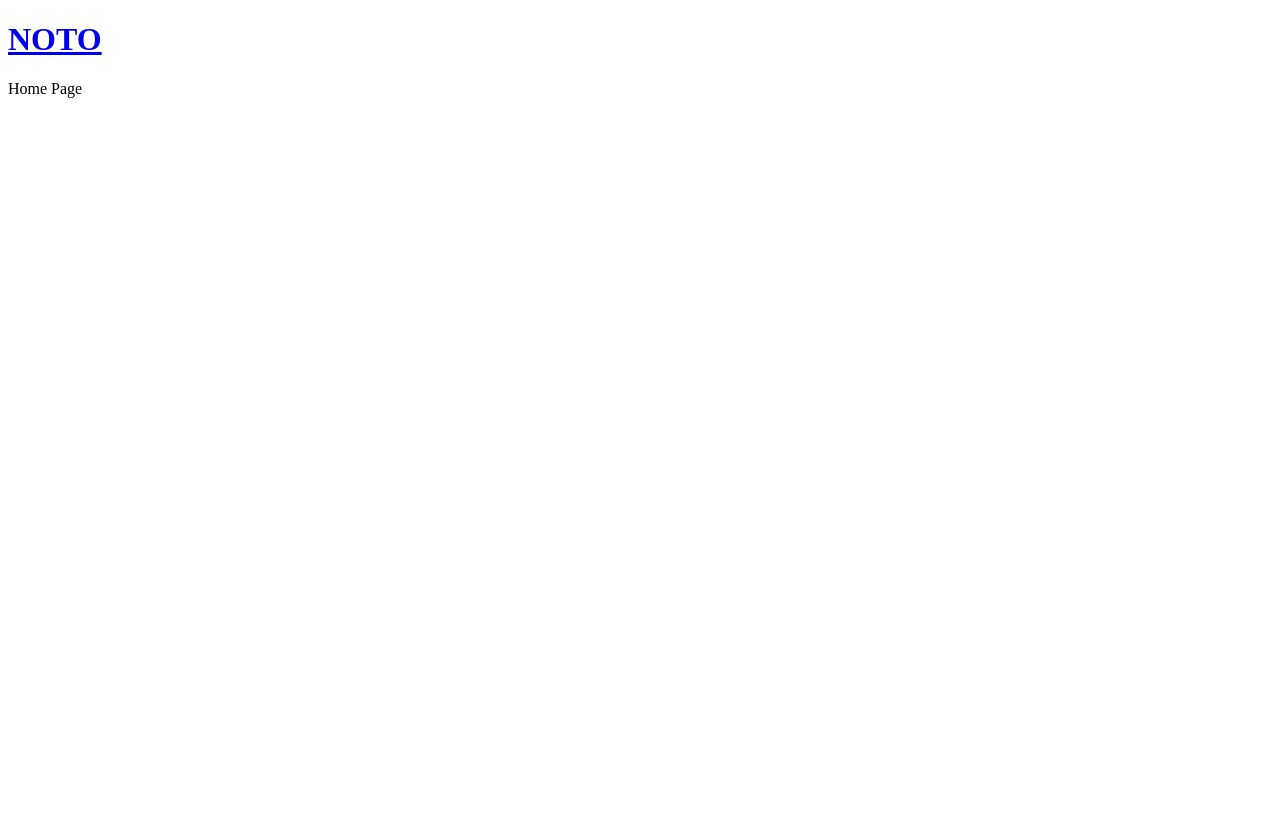
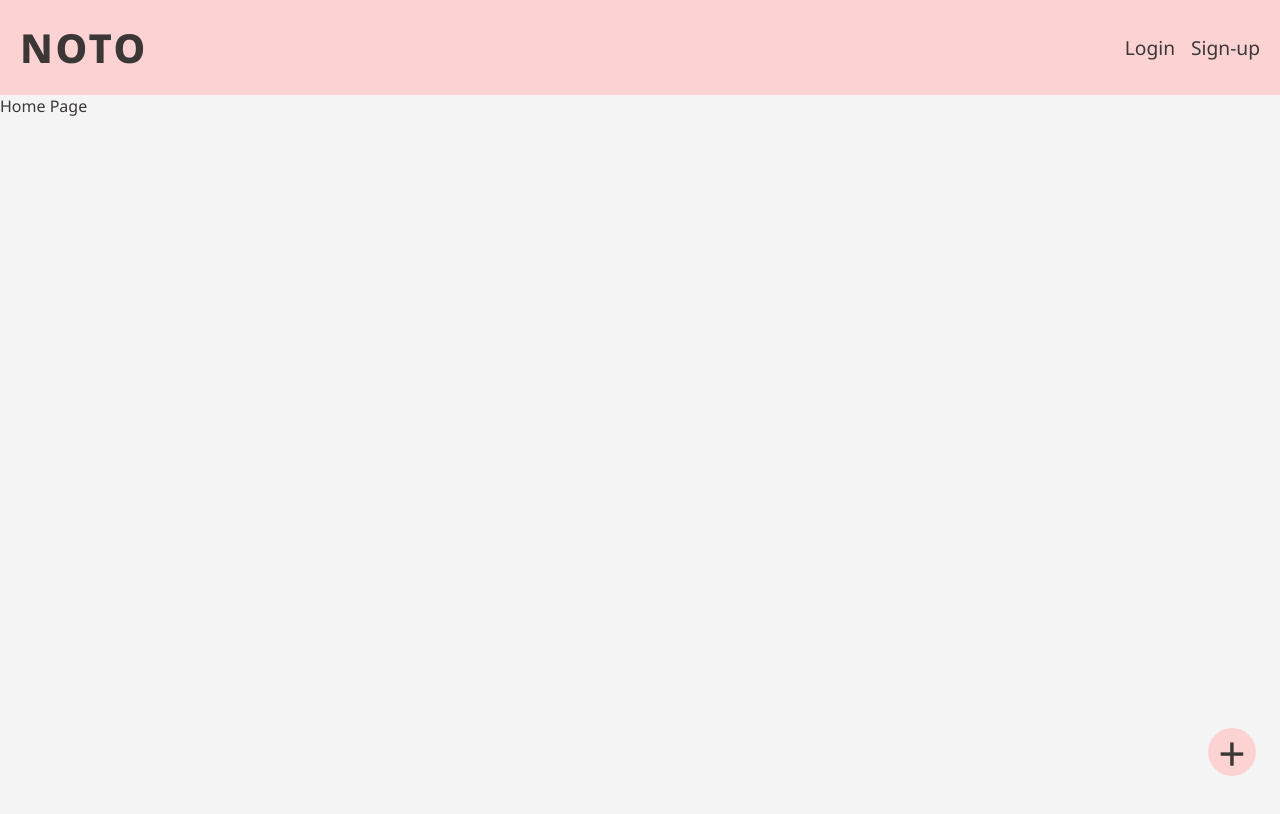
Before and after one commit to brandonlam4237/noto, a React (Create React App) app in the folder client/: page / in a window 1280 px wide. Shown: the top 814 px of the page. Built offline with nearby package versions, Linux system fonts and the light colour scheme.

Commit message:
basic nav component w/ color theme

```diff
--- a/client/package.json
+++ b/client/package.json
@@ -10,6 +10,7 @@
     "react-dom": "^18.2.0",
     "react-router-dom": "^6.4.1",
     "react-scripts": "5.0.1",
+    "sass": "^1.55.0",
     "web-vitals": "^2.1.4"
   },
   "scripts": {
--- a/client/src/App.js
+++ b/client/src/App.js
@@ -1,6 +1,7 @@
 import { BrowserRouter, Routes, Route } from "react-router-dom";
 import Home from "./pages/Home";
 import Navbar from "./components/Navbar";
+import "./assets/scss/app.scss";
 
 function App() {
   return (
--- /dev/null
+++ b/client/src/assets/scss/app.scss
@@ -0,0 +1,9 @@
+@import url("https://fonts.googleapis.com/css2?family=Noto+Sans:wght@400;800&display=swap");
+@import "colors";
+
+* {
+  font-family: "Noto Sans", sans-serif;
+  margin: 0;
+  padding: 0;
+  color: $dark-text;
+}
--- /dev/null
+++ b/client/src/assets/scss/colors.scss
@@ -0,0 +1,2 @@
+$primary: rgb(253, 210, 210);
+$dark-text: rgb(59, 55, 55);
--- /dev/null
+++ b/client/src/assets/scss/home.scss
@@ -0,0 +1,26 @@
+@import "colors";
+
+.home {
+  background-color: rgb(244, 244, 244);
+  min-height: 200vh;
+
+  .add {
+    position: fixed;
+    bottom: 0;
+    right: 0;
+    cursor: pointer;
+    display: flex;
+    justify-content: center;
+    align-items: center;
+    font-size: 3rem;
+    border: none;
+    //border: 2.5px solid $dark-text;
+    background-color: $primary;
+    color: $dark-text;
+    border-radius: 50%;
+    height: 3rem;
+    width: 3rem;
+    margin-bottom: 24px;
+    margin-right: 24px;
+  }
+}
--- /dev/null
+++ b/client/src/assets/scss/navbar.scss
@@ -0,0 +1,23 @@
+@import "colors";
+
+.nav {
+  background-color: $primary;
+  padding: 20px;
+  display: flex;
+  justify-content: space-between;
+  align-items: center;
+
+  .link {
+    text-decoration: none;
+    h1 {
+      font-size: 2.5rem;
+      letter-spacing: 2.5px;
+    }
+  }
+
+  .opts {
+    display: flex;
+    gap: 16px;
+    font-size: 1.2rem;
+  }
+}
--- a/client/src/components/Navbar.js
+++ b/client/src/components/Navbar.js
@@ -1,14 +1,21 @@
 import { Link } from "react-router-dom";
+import "../assets/scss/navbar.scss";
 
 function Navbar() {
   return (
-    <header>
-      <div className="container">
-        <Link to="/">
-          <h1>NOTO</h1>
+    <div className="nav">
+      <Link to="/" className="link">
+        <h1>NOTO</h1>
+      </Link>
+      <div className="opts">
+        <Link to="/login" className="link">
+          <div>Login</div>
+        </Link>
+        <Link to="/signup" className="link">
+          <div>Sign-up</div>
         </Link>
       </div>
-    </header>
+    </div>
   );
 }
 
--- a/client/src/pages/Home.js
+++ b/client/src/pages/Home.js
@@ -1,5 +1,12 @@
+import "../assets/scss/home.scss";
+
 function Home() {
-  return <div>Home Page</div>;
+  return (
+    <div className="home">
+      Home Page
+      <button className="add">+</button>
+    </div>
+  );
 }
 
 export default Home;
```
Also changed, not shown: 1 other file (tests, documents, lock files or other folders).
